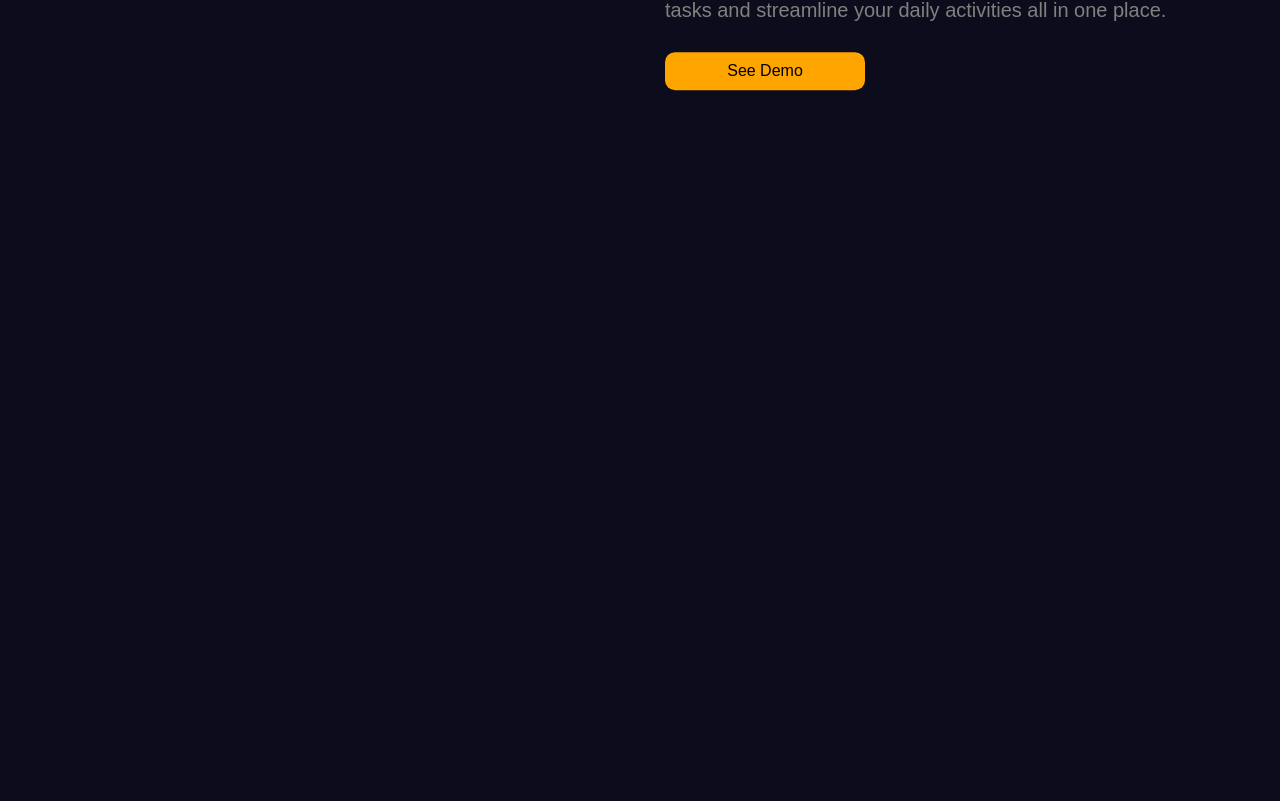
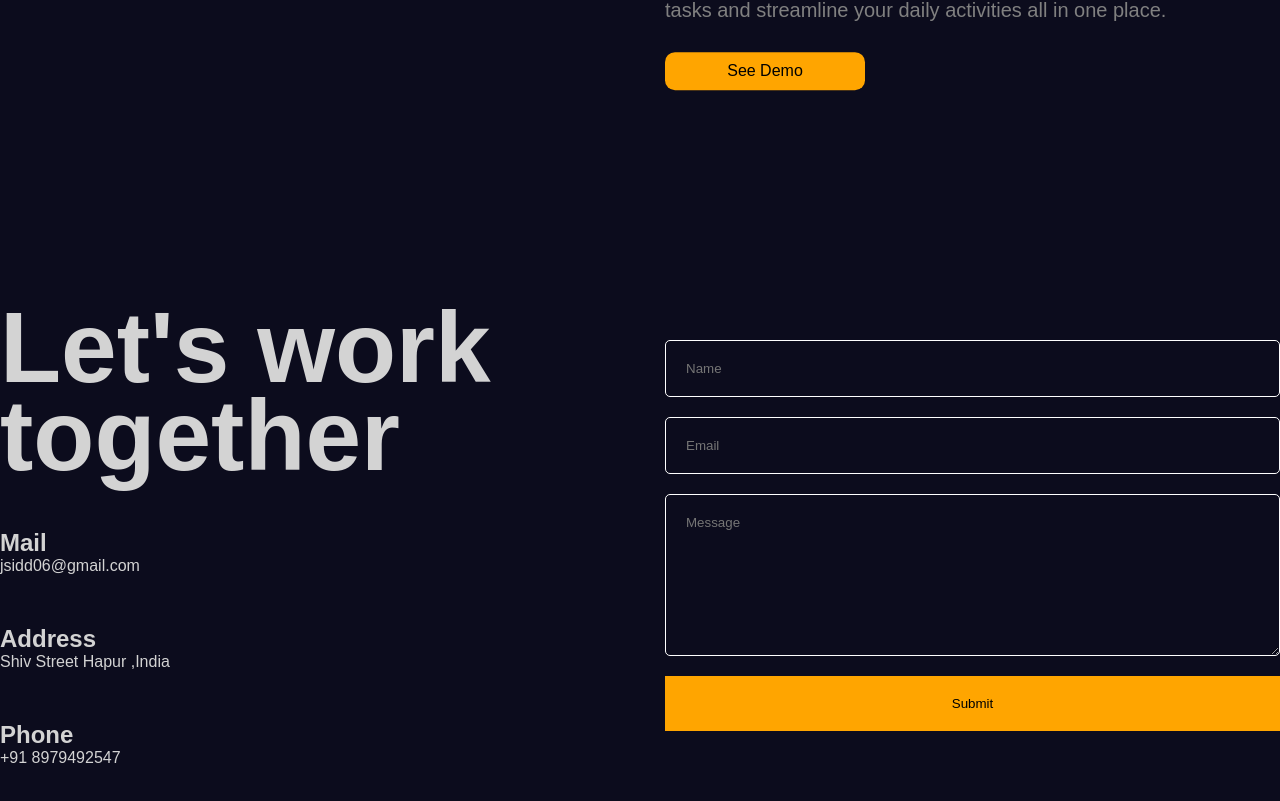
Before and after one commit to jsidd06/personal-portfolio, a React (Vite) app: page / in a window 1280 px wide. Shown: the part 8057-8858 px from the top of the page. Built offline with nearby package versions, Linux system fonts and the light colour scheme.

Commit message:
feat: add aa short message

```diff
--- a/package.json
+++ b/package.json
@@ -15,6 +15,7 @@
     "react": "^18.3.1",
     "react-dom": "^18.3.1",
     "react-slick": "^0.30.2",
+    "react-toastify": "^10.0.5",
     "sass": "^1.77.8",
     "slick-carousel": "^1.8.1"
   },
--- a/src/App.tsx
+++ b/src/App.tsx
@@ -1,11 +1,11 @@
 import "./app.scss";
-import ContactComp from "./container/screens/contact/Contact";
 import CursorComp from "./components/cursor/Cursor";
 import HomeScreen from "./container/screens/Home/HomeScreen";
 import NavBarScreen from "./container/screens/navbar/navbar";
-import PortfolioComp from "./container/screens/Portfolio/Portfolio";
 import ParallaxScreen from "./container/screens/Parallax/Parallax";
 import ServicesScreen from "./container/screens/services/Services";
+import PortfolioScreen from "./container/screens/Portfolio/Portfolio";
+import ContactScreen from "./container/screens/contact/Contact";
 
 function App() {
   return (
@@ -25,8 +25,10 @@ function App() {
         <section id="Portfolio">
           <ParallaxScreen type="portfolio" />
         </section>
-        <PortfolioComp />
-        <section id="Contact">{/* <ContactComp /> */}</section>
+        <PortfolioScreen />
+        <section id="Contact">
+          <ContactScreen />
+        </section>
       </div>
     </>
   );
--- a/src/container/screens/Portfolio/Portfolio.tsx
+++ b/src/container/screens/Portfolio/Portfolio.tsx
@@ -32,7 +32,7 @@ const Single = ({ item }: any) => {
   );
 };
 
-function PortfolioComp() {
+function PortfolioScreen() {
   const ref: any = useRef();
 
   const { scrollYProgress } = useScroll({
@@ -58,4 +58,4 @@ function PortfolioComp() {
   );
 }
 
-export default PortfolioComp;
+export default PortfolioScreen;
--- a/src/container/screens/contact/Contact.scss
+++ b/src/container/screens/contact/Contact.scss
@@ -1,4 +1,4 @@
-@import "../../app.scss";
+@import "../../../app.scss";
 
 .contact {
   height: 100%;
--- a/src/container/screens/contact/Contact.tsx
+++ b/src/container/screens/contact/Contact.tsx
@@ -2,6 +2,7 @@ import "./Contact.scss";
 import { motion } from "framer-motion";
 import emailjs from "@emailjs/browser";
 import { useRef, useState } from "react";
+import { toast, ToastContainer } from "react-toastify";
 
 const variants = {
   initial: {
@@ -18,8 +19,10 @@ const variants = {
   },
 };
 
-const ContactComp = () => {
+const ContactScreen = () => {
   const form: any = useRef();
+  const notify = () =>
+    toast("Submit Successfully we will meet shortly!", { type: "success" });
   const [error, setError] = useState(false);
   const [success, setSuccess] = useState(false);
 
@@ -33,6 +36,7 @@ const ContactComp = () => {
       .then(
         (result) => {
           console.log("SUCCESS!", result);
+          notify();
           setSuccess(true);
         },
         (error) => {
@@ -53,7 +57,7 @@ const ContactComp = () => {
         <motion.h1 variants={variants}>Let's work together</motion.h1>
         <motion.div className="item" variants={variants}>
           <h2>Mail</h2>
-          <span>hello@example.com</span>
+          <span>jsidd06@gmail.com</span>
         </motion.div>
         <motion.div className="item" variants={variants}>
           <h2>Address</h2>
@@ -119,6 +123,7 @@ const ContactComp = () => {
           <textarea rows={8} placeholder="Message" name="message" />
           <button>Submit</button>
         </motion.form>
+        <ToastContainer />
         {success && "Success"}
         {error && "Error"}
       </div>
@@ -126,4 +131,4 @@ const ContactComp = () => {
   );
 };
 
-export default ContactComp;
+export default ContactScreen;
--- a/src/main.tsx
+++ b/src/main.tsx
@@ -3,6 +3,7 @@ import ReactDOM from "react-dom/client";
 import App from "./App.tsx";
 import "slick-carousel/slick/slick.css";
 import "slick-carousel/slick/slick-theme.css";
+import "react-toastify/dist/ReactToastify.css";
 
 ReactDOM.createRoot(document.getElementById("root")!).render(
   <React.StrictMode>
```
Also changed, not shown: 1 other file (tests, documents, lock files or other folders).
